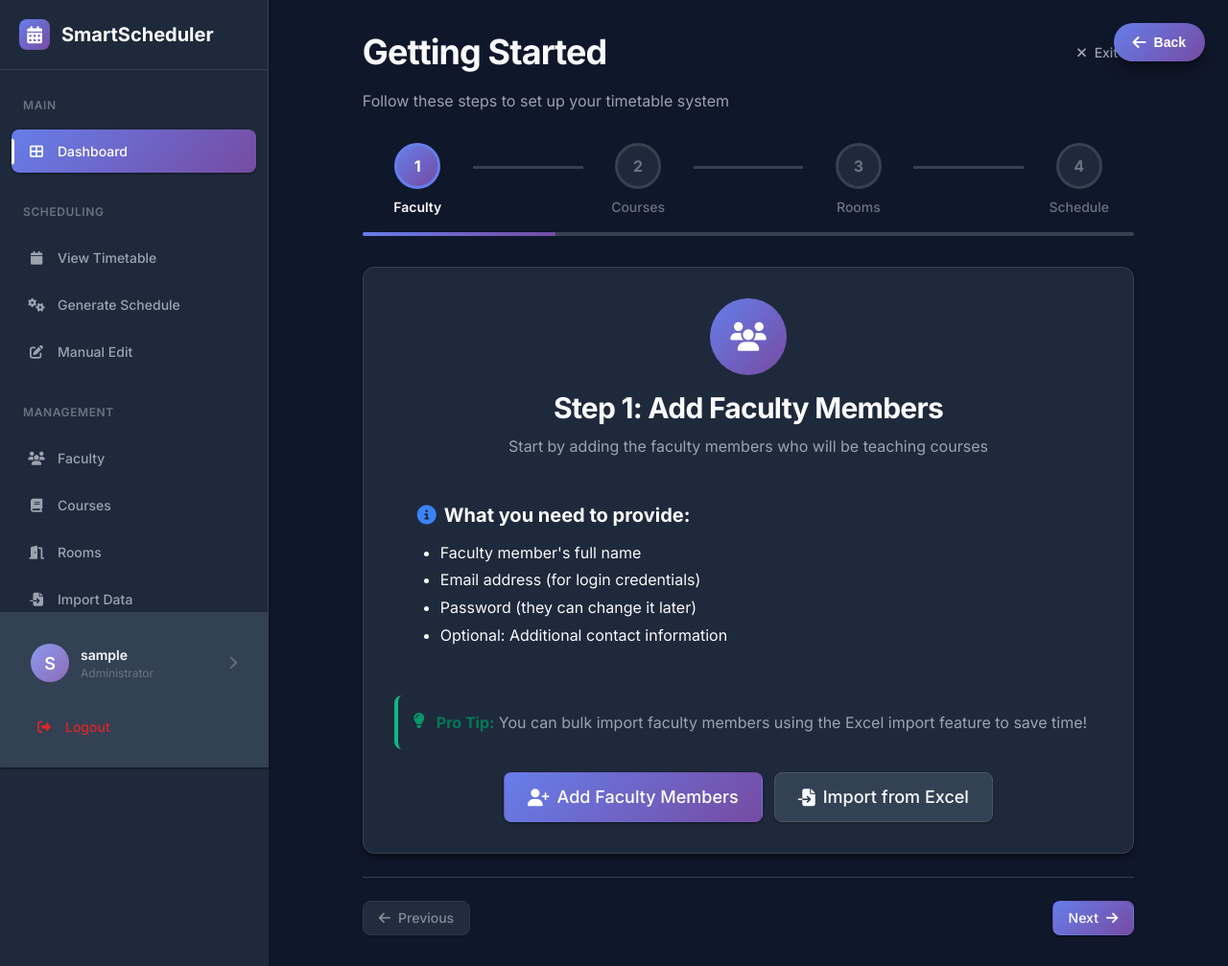
After one commit to khan-debug/smartScheduler, a Flask app: page /getting_started in a window 1280 px wide. The commit adds this page. Shown: the whole page at 96% size. Run offline with Flask 3, Linux system fonts and the light colour scheme; the visitor is signed in with stand-in values (Sample User, id 1).

Commit message:
Fixed get started card in dashboard

```diff
--- a/app.py
+++ b/app.py
@@ -433,6 +433,8 @@ class TimetableScheduler:
                 parent2 = random.choice(fitness_scores[:50])[0]
 
                 child = self.crossover(parent1, parent2)
+
+
                 child = self.mutate(child)
 
                 new_population.append(child)
@@ -679,6 +681,12 @@ def dashboard():
     course_count = courses_collection.count_documents({})
     room_count = rooms_collection.count_documents({})
     return render_template("pages/dashboard_v2.html", active_page="dashboard", teacher_count=teacher_count, course_count=course_count, room_count=room_count)
+
+@app.route("/getting_started")
+@login_required
+def getting_started():
+    """Interactive wizard to guide users through the setup process"""
+    return render_template("pages/getting_started.html", active_page="dashboard")
 
 # Route for Generate Timetable
 @app.route("/generate")
--- /dev/null
+++ b/templates/pages/getting_started.html
@@ -0,0 +1,410 @@
+{% extends "layouts/base_v2.html" %}
+
+{% block title %}Getting Started - Smart Scheduler{% endblock %}
+
+{% block content %}
+<div style="padding: var(--space-8); max-width: 1000px; margin: 0 auto;">
+    <!-- Progress Header -->
+    <div style="margin-bottom: var(--space-8);">
+        <div style="display: flex; align-items: center; justify-content: space-between; margin-bottom: var(--space-4);">
+            <h1 style="margin: 0;">Getting Started</h1>
+            <button onclick="exitWizard()" class="btn btn-ghost">
+                <i class="fas fa-times"></i> <span>Exit</span>
+            </button>
+        </div>
+        <p class="text-secondary">Follow these steps to set up your timetable system</p>
+    </div>
+
+    <!-- Progress Bar -->
+    <div style="margin-bottom: var(--space-8);">
+        <div style="display: flex; justify-content: space-between; margin-bottom: var(--space-4);">
+            <div id="step-indicator-1" class="step-indicator active">
+                <div class="step-indicator-circle">1</div>
+                <div class="step-indicator-label">Faculty</div>
+            </div>
+            <div class="step-connector"></div>
+            <div id="step-indicator-2" class="step-indicator">
+                <div class="step-indicator-circle">2</div>
+                <div class="step-indicator-label">Courses</div>
+            </div>
+            <div class="step-connector"></div>
+            <div id="step-indicator-3" class="step-indicator">
+                <div class="step-indicator-circle">3</div>
+                <div class="step-indicator-label">Rooms</div>
+            </div>
+            <div class="step-connector"></div>
+            <div id="step-indicator-4" class="step-indicator">
+                <div class="step-indicator-circle">4</div>
+                <div class="step-indicator-label">Schedule</div>
+            </div>
+        </div>
+        <div style="background: var(--border-primary); height: 4px; border-radius: var(--radius-full); overflow: hidden;">
+            <div id="progress-bar" style="background: linear-gradient(90deg, var(--primary-500), var(--secondary-600)); height: 100%; width: 25%; transition: width 0.3s ease;"></div>
+        </div>
+    </div>
+
+    <!-- Step Content Container -->
+    <div id="step-content">
+        <!-- Step 1: Add Faculty -->
+        <div id="step-1" class="step-content active">
+            <div class="card card-elevated">
+                <div class="card-body" style="padding: var(--space-8);">
+                    <div style="text-align: center; margin-bottom: var(--space-6);">
+                        <div style="width: 80px; height: 80px; background: linear-gradient(135deg, var(--primary-500), var(--secondary-600)); border-radius: var(--radius-full); display: flex; align-items: center; justify-content: center; margin: 0 auto var(--space-4); color: white; font-size: var(--text-3xl);">
+                            <i class="fas fa-users"></i>
+                        </div>
+                        <h2 style="margin-bottom: var(--space-2);">Step 1: Add Faculty Members</h2>
+                        <p class="text-secondary">Start by adding the faculty members who will be teaching courses</p>
+                    </div>
+
+                    <div style="background: var(--bg-secondary); border-radius: var(--radius-lg); padding: var(--space-6); margin-bottom: var(--space-6);">
+                        <h4 style="margin-bottom: var(--space-3); display: flex; align-items: center; gap: var(--space-2);">
+                            <i class="fas fa-info-circle" style="color: var(--info-500);"></i>
+                            What you need to provide:
+                        </h4>
+                        <ul style="margin-left: var(--space-6); line-height: 1.8;">
+                            <li>Faculty member's full name</li>
+                            <li>Email address (for login credentials)</li>
+                            <li>Password (they can change it later)</li>
+                            <li>Optional: Additional contact information</li>
+                        </ul>
+                    </div>
+
+                    <div style="background: var(--success-50); border-left: 4px solid var(--success-500); border-radius: var(--radius-md); padding: var(--space-4); margin-bottom: var(--space-6);">
+                        <div style="display: flex; gap: var(--space-3);">
+                            <i class="fas fa-lightbulb" style="color: var(--success-600); margin-top: 2px;"></i>
+                            <div>
+                                <strong style="color: var(--success-700);">Pro Tip:</strong>
+                                <span class="text-secondary"> You can bulk import faculty members using the Excel import feature to save time!</span>
+                            </div>
+                        </div>
+                    </div>
+
+                    <div style="display: flex; gap: var(--space-3); justify-content: center;">
+                        <button onclick="window.location.href='/manage_users'" class="btn btn-primary btn-lg">
+                            <i class="fas fa-user-plus"></i> <span>Add Faculty Members</span>
+                        </button>
+                        <button onclick="window.location.href='/import_data'" class="btn btn-secondary btn-lg">
+                            <i class="fas fa-file-import"></i> <span>Import from Excel</span>
+                        </button>
+                    </div>
+                </div>
+            </div>
+        </div>
+
+        <!-- Step 2: Create Courses -->
+        <div id="step-2" class="step-content">
+            <div class="card card-elevated">
+                <div class="card-body" style="padding: var(--space-8);">
+                    <div style="text-align: center; margin-bottom: var(--space-6);">
+                        <div style="width: 80px; height: 80px; background: linear-gradient(135deg, var(--success-500), var(--success-600)); border-radius: var(--radius-full); display: flex; align-items: center; justify-content: center; margin: 0 auto var(--space-4); color: white; font-size: var(--text-3xl);">
+                            <i class="fas fa-book"></i>
+                        </div>
+                        <h2 style="margin-bottom: var(--space-2);">Step 2: Create Courses</h2>
+                        <p class="text-secondary">Add the courses that will be taught this semester</p>
+                    </div>
+
+                    <div style="background: var(--bg-secondary); border-radius: var(--radius-lg); padding: var(--space-6); margin-bottom: var(--space-6);">
+                        <h4 style="margin-bottom: var(--space-3); display: flex; align-items: center; gap: var(--space-2);">
+                            <i class="fas fa-info-circle" style="color: var(--info-500);"></i>
+                            What you need to provide:
+                        </h4>
+                        <ul style="margin-left: var(--space-6); line-height: 1.8;">
+                            <li>Course name and code</li>
+                            <li>Course type (Lecture or Lab) - Credit hours auto-set</li>
+                            <li>Shift timing (Morning or Evening)</li>
+                            <li>Assigned faculty member</li>
+                            <li>Section codes (e.g., MOR001, EVE001)</li>
+                        </ul>
+                    </div>
+
+                    <div style="background: var(--warning-50); border-left: 4px solid var(--warning-500); border-radius: var(--radius-md); padding: var(--space-4); margin-bottom: var(--space-6);">
+                        <div style="display: flex; gap: var(--space-3);">
+                            <i class="fas fa-exclamation-triangle" style="color: var(--warning-600); margin-top: 2px;"></i>
+                            <div>
+                                <strong style="color: var(--warning-700);">Important:</strong>
+                                <span class="text-secondary"> Credit hours are automatically set: Lecture courses = 3 CH, Lab courses = 1 CH</span>
+                            </div>
+                        </div>
+                    </div>
+
+                    <div style="display: flex; gap: var(--space-3); justify-content: center;">
+                        <button onclick="window.location.href='/manage_courses'" class="btn btn-primary btn-lg">
+                            <i class="fas fa-book-medical"></i> <span>Add Courses</span>
+                        </button>
+                        <button onclick="window.location.href='/import_data'" class="btn btn-secondary btn-lg">
+                            <i class="fas fa-file-import"></i> <span>Import from Excel</span>
+                        </button>
+                    </div>
+                </div>
+            </div>
+        </div>
+
+        <!-- Step 3: Setup Rooms -->
+        <div id="step-3" class="step-content">
+            <div class="card card-elevated">
+                <div class="card-body" style="padding: var(--space-8);">
+                    <div style="text-align: center; margin-bottom: var(--space-6);">
+                        <div style="width: 80px; height: 80px; background: linear-gradient(135deg, var(--info-500), var(--info-600)); border-radius: var(--radius-full); display: flex; align-items: center; justify-content: center; margin: 0 auto var(--space-4); color: white; font-size: var(--text-3xl);">
+                            <i class="fas fa-door-open"></i>
+                        </div>
+                        <h2 style="margin-bottom: var(--space-2);">Step 3: Setup Rooms</h2>
+                        <p class="text-secondary">Configure the classrooms and labs available for scheduling</p>
+                    </div>
+
+                    <div style="background: var(--bg-secondary); border-radius: var(--radius-lg); padding: var(--space-6); margin-bottom: var(--space-6);">
+                        <h4 style="margin-bottom: var(--space-3); display: flex; align-items: center; gap: var(--space-2);">
+                            <i class="fas fa-info-circle" style="color: var(--info-500);"></i>
+                            What you need to provide:
+                        </h4>
+                        <ul style="margin-left: var(--space-6); line-height: 1.8;">
+                            <li>Room number (determines floor, e.g., 1401 = Floor 14)</li>
+                            <li>Room type (Lecture Hall or Lab)</li>
+                            <li>Capacity (number of students)</li>
+                        </ul>
+                    </div>
+
+                    <div style="background: var(--info-50); border-left: 4px solid var(--info-500); border-radius: var(--radius-md); padding: var(--space-4); margin-bottom: var(--space-6);">
+                        <div style="display: flex; gap: var(--space-3);">
+                            <i class="fas fa-lightbulb" style="color: var(--info-600); margin-top: 2px;"></i>
+                            <div>
+                                <strong style="color: var(--info-700);">Smart Matching:</strong>
+                                <span class="text-secondary"> The system automatically assigns 3 CH courses to Lecture Halls and 1 CH courses to Labs</span>
+                            </div>
+                        </div>
+                    </div>
+
+                    <div style="display: flex; gap: var(--space-3); justify-content: center;">
+                        <button onclick="window.location.href='/manage_rooms'" class="btn btn-primary btn-lg">
+                            <i class="fas fa-plus-circle"></i> <span>Add Rooms</span>
+                        </button>
+                    </div>
+                </div>
+            </div>
+        </div>
+
+        <!-- Step 4: Schedule Classes -->
+        <div id="step-4" class="step-content">
+            <div class="card card-elevated">
+                <div class="card-body" style="padding: var(--space-8);">
+                    <div style="text-align: center; margin-bottom: var(--space-6);">
+                        <div style="width: 80px; height: 80px; background: linear-gradient(135deg, var(--warning-500), var(--warning-600)); border-radius: var(--radius-full); display: flex; align-items: center; justify-content: center; margin: 0 auto var(--space-4); color: white; font-size: var(--text-3xl);">
+                            <i class="fas fa-calendar-alt"></i>
+                        </div>
+                        <h2 style="margin-bottom: var(--space-2);">Step 4: Generate Timetable</h2>
+                        <p class="text-secondary">Now you're ready to create your schedule!</p>
+                    </div>
+
+                    <div style="background: var(--bg-secondary); border-radius: var(--radius-lg); padding: var(--space-6); margin-bottom: var(--space-6);">
+                        <h4 style="margin-bottom: var(--space-3); display: flex; align-items: center; gap: var(--space-2);">
+                            <i class="fas fa-magic" style="color: var(--warning-500);"></i>
+                            Choose your scheduling method:
+                        </h4>
+                        <div style="display: grid; gap: var(--space-4);">
+                            <div style="display: flex; gap: var(--space-3); padding: var(--space-4); background: white; border-radius: var(--radius-md); border: 2px solid var(--border-primary);">
+                                <i class="fas fa-robot" style="color: var(--success-500); font-size: var(--text-xl); margin-top: 2px;"></i>
+                                <div>
+                                    <strong>Autogenerate (Recommended)</strong>
+                                    <p class="text-secondary" style="margin-top: var(--space-1); font-size: var(--text-sm);">
+                                        Let our AI algorithm automatically create optimal schedules with minimal room usage and no conflicts
+                                    </p>
+                                </div>
+                            </div>
+                            <div style="display: flex; gap: var(--space-3); padding: var(--space-4); background: white; border-radius: var(--radius-md); border: 2px solid var(--border-primary);">
+                                <i class="fas fa-hand-pointer" style="color: var(--primary-500); font-size: var(--text-xl); margin-top: 2px;"></i>
+                                <div>
+                                    <strong>Manual Scheduling</strong>
+                                    <p class="text-secondary" style="margin-top: var(--space-1); font-size: var(--text-sm);">
+                                        Manually assign specific courses to rooms and time slots for complete control
+                                    </p>
+                                </div>
+                            </div>
+                        </div>
+                    </div>
+
+                    <div style="background: linear-gradient(135deg, var(--success-50) 0%, var(--success-100) 100%); border-radius: var(--radius-lg); padding: var(--space-6); margin-bottom: var(--space-6); text-align: center;">
+                        <i class="fas fa-check-circle" style="color: var(--success-600); font-size: var(--text-4xl); margin-bottom: var(--space-3);"></i>
+                        <h3 style="color: var(--success-700); margin-bottom: var(--space-2);">Setup Complete!</h3>
+                        <p class="text-secondary">You're all set to start scheduling classes</p>
+                    </div>
+
+                    <div style="display: flex; gap: var(--space-3); justify-content: center;">
+                        <button onclick="window.location.href='/autogenerate_select_floor'" class="btn btn-primary btn-lg">
+                            <i class="fas fa-magic"></i> <span>Autogenerate Schedule</span>
+                        </button>
+                        <button onclick="window.location.href='/manual_timetable_edit'" class="btn btn-secondary btn-lg">
+                            <i class="fas fa-calendar-plus"></i> <span>Manual Scheduling</span>
+                        </button>
+                    </div>
+                </div>
+            </div>
+        </div>
+    </div>
+
+    <!-- Navigation Buttons -->
+    <div style="display: flex; justify-content: space-between; margin-top: var(--space-6); padding-top: var(--space-6); border-top: 1px solid var(--border-primary);">
+        <button id="prev-btn" onclick="previousStep()" class="btn btn-secondary" disabled>
+            <i class="fas fa-arrow-left"></i> <span>Previous</span>
+        </button>
+        <button id="next-btn" onclick="nextStep()" class="btn btn-primary">
+            <span>Next</span> <i class="fas fa-arrow-right"></i>
+        </button>
+    </div>
+</div>
+
+<style>
+    .step-content {
+        display: none;
+    }
+
+    .step-content.active {
+        display: block;
+        animation: fadeIn 0.3s ease;
+    }
+
+    @keyframes fadeIn {
+        from {
+            opacity: 0;
+            transform: translateY(10px);
+        }
+        to {
+            opacity: 1;
+            transform: translateY(0);
+        }
+    }
+
+    .step-indicator {
+        display: flex;
+        flex-direction: column;
+        align-items: center;
+        gap: var(--space-2);
+        flex: 1;
+        position: relative;
+        z-index: 2;
+    }
+
+    .step-indicator-circle {
+        width: 48px;
+        height: 48px;
+        border-radius: var(--radius-full);
+        background: var(--bg-secondary);
+        border: 3px solid var(--border-primary);
+        display: flex;
+        align-items: center;
+        justify-content: center;
+        font-weight: var(--weight-bold);
+        color: var(--text-tertiary);
+        transition: all 0.3s ease;
+    }
+
+    .step-indicator.active .step-indicator-circle,
+    .step-indicator.completed .step-indicator-circle {
+        background: linear-gradient(135deg, var(--primary-500), var(--secondary-600));
+        border-color: var(--primary-500);
+        color: white;
+    }
+
+    .step-indicator.completed .step-indicator-circle::after {
+        content: '\f00c';
+        font-family: 'Font Awesome 5 Free';
+        font-weight: 900;
+    }
+
+    .step-indicator-label {
+        font-size: var(--text-sm);
+        color: var(--text-tertiary);
+        font-weight: var(--weight-medium);
+    }
+
+    .step-indicator.active .step-indicator-label,
+    .step-indicator.completed .step-indicator-label {
+        color: var(--text-primary);
+        font-weight: var(--weight-semibold);
+    }
+
+    .step-connector {
+        height: 3px;
+        background: var(--border-primary);
+        margin-top: 24px;
+        flex: 1;
+        position: relative;
+        z-index: 1;
+    }
+
+    .btn-lg {
+        padding: var(--space-4) var(--space-6);
+        font-size: var(--text-lg);
+    }
+</style>
+
+<script>
+    let currentStep = 1;
+    const totalSteps = 4;
+
+    function updateStepDisplay() {
+        // Hide all steps
+        document.querySelectorAll('.step-content').forEach(step => {
+            step.classList.remove('active');
+        });
+
+        // Show current step
+        document.getElementById(`step-${currentStep}`).classList.add('active');
+
+        // Update step indicators
+        for (let i = 1; i <= totalSteps; i++) {
+            const indicator = document.getElementById(`step-indicator-${i}`);
+            if (i < currentStep) {
+                indicator.classList.add('completed');
+                indicator.classList.remove('active');
+            } else if (i === currentStep) {
+                indicator.classList.add('active');
+                indicator.classList.remove('completed');
+            } else {
+                indicator.classList.remove('active', 'completed');
+            }
+        }
+
+        // Update progress bar
+        const progress = (currentStep / totalSteps) * 100;
+        document.getElementById('progress-bar').style.width = `${progress}%`;
+
+        // Update navigation buttons
+        document.getElementById('prev-btn').disabled = currentStep === 1;
+
+        const nextBtn = document.getElementById('next-btn');
+        if (currentStep === totalSteps) {
+            nextBtn.innerHTML = '<i class="fas fa-check"></i> <span>Finish</span>';
+        } else {
+            nextBtn.innerHTML = '<span>Next</span> <i class="fas fa-arrow-right"></i>';
+        }
+    }
+
+    function nextStep() {
+        if (currentStep < totalSteps) {
+            currentStep++;
+            updateStepDisplay();
+            window.scrollTo({ top: 0, behavior: 'smooth' });
+        } else {
+            // On finish, go to dashboard
+            window.location.href = '/dashboard';
+        }
+    }
+
+    function previousStep() {
+        if (currentStep > 1) {
+            currentStep--;
+            updateStepDisplay();
+            window.scrollTo({ top: 0, behavior: 'smooth' });
+        }
+    }
+
+    function exitWizard() {
+        if (confirm('Are you sure you want to exit the setup wizard? You can return to it anytime from the dashboard.')) {
+            window.location.href = '/dashboard';
+        }
+    }
+
+    // Initialize
+    updateStepDisplay();
+</script>
+{% endblock %}
```
Also changed, not shown: templates/pages/dashboard_v2.html (+2 -44 lines).
